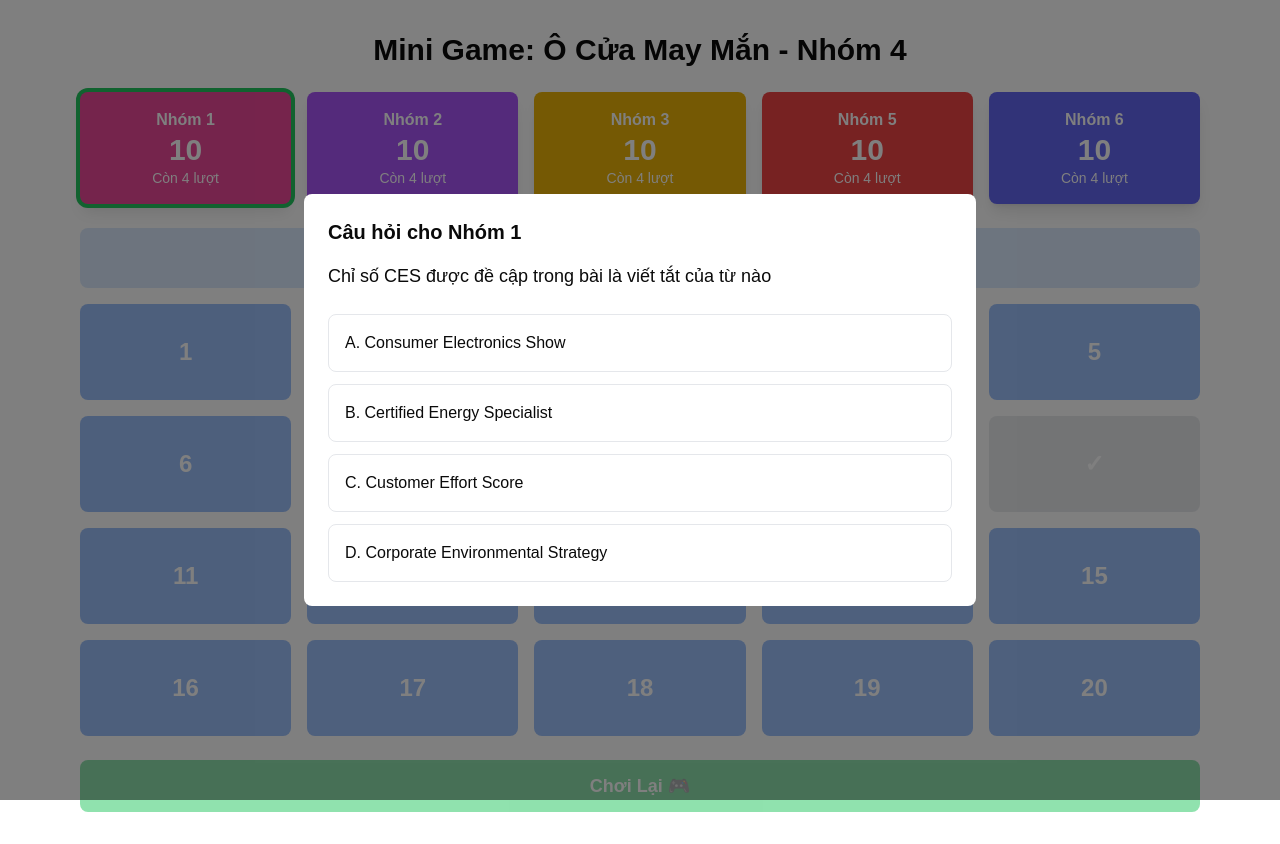
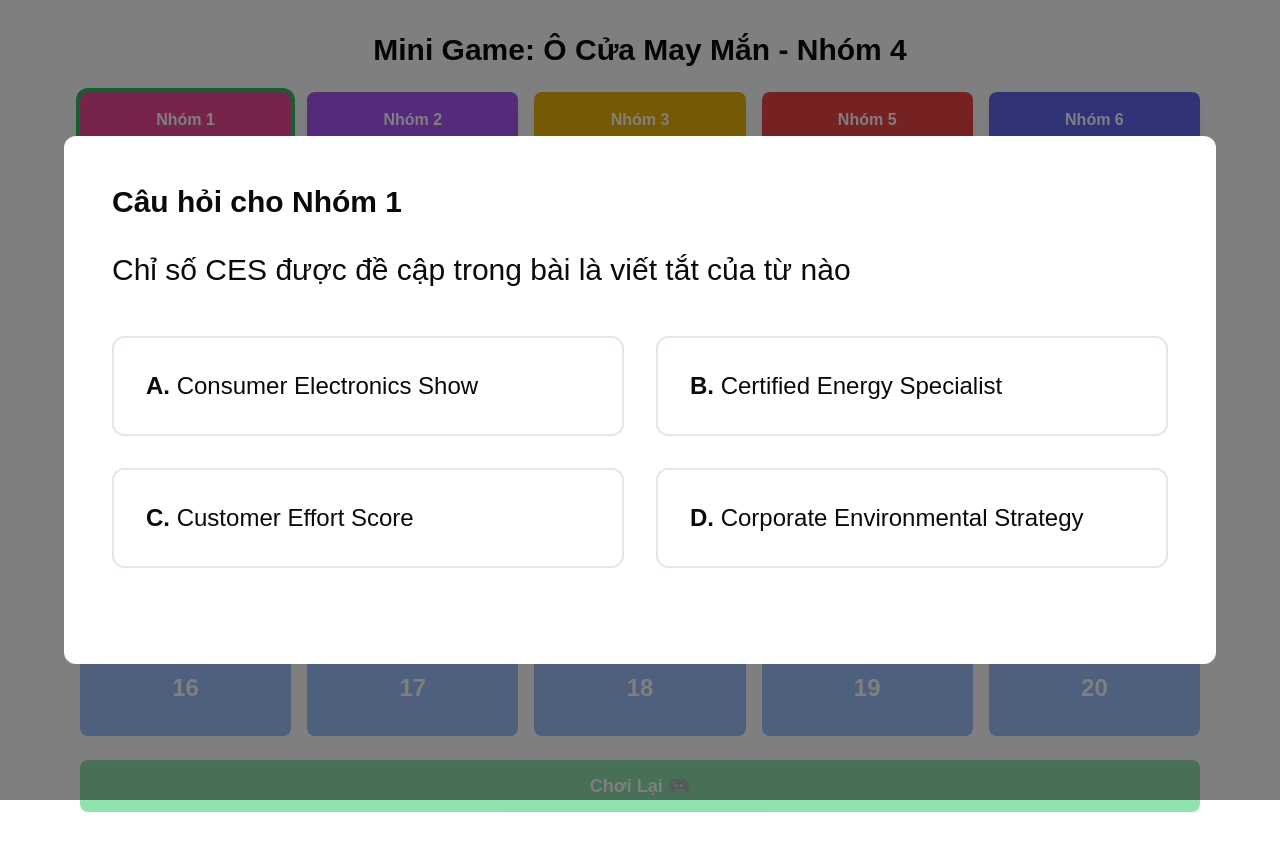
Before and after one commit to TrungKenbi/game-quiz-board, a Next.js app: page / in a window 1280 px wide. Both pictures are taken after a click on the button "10". Built offline with nearby package versions, Linux system fonts and the light colour scheme.

Commit message:
fix model size

```diff
--- a/src/components/GameQuizBoard.tsx
+++ b/src/components/GameQuizBoard.tsx
@@ -401,7 +401,7 @@ const GameQuizBoard = () => {
               </div>
             ) : (
               <span className="absolute inset-0 flex items-center justify-center">
-                {cell ? (index + 1) : "✓"}
+                {cell ? index + 1 : "✓"}
               </span>
             )}
           </button>
@@ -411,21 +411,22 @@ const GameQuizBoard = () => {
       {/* Modal câu hỏi */}
       {isQuestionDialogOpen && currentQuestion && (
         <div className="fixed inset-0 bg-black bg-opacity-50 flex items-center justify-center z-50">
-          <div className="bg-white rounded-lg p-6 max-w-2xl w-full mx-4">
-            <div className="mb-6">
-              <h3 className="text-xl font-bold mb-4">
+          <div className="bg-white rounded-xl p-12 max-w-6xl w-11/12 mx-4">
+            <div className="mb-12">
+              <h3 className="text-3xl font-bold mb-8">
                 Câu hỏi cho {TEAMS[currentTeam]}
               </h3>
-              <p className="text-lg mb-4">{currentQuestion.question}</p>
+              <p className="text-3xl mb-12">{currentQuestion.question}</p>
             </div>
 
-            <div className="space-y-3">
+            {/* 2x2 Grid layout for answers */}
+            <div className="grid grid-cols-2 gap-8 mb-12">
               {Object.entries(currentQuestion.options).map(([key, value]) => (
                 <button
                   key={key}
                   onClick={() => handleAnswerSelect(key)}
                   disabled={showResult}
-                  className={`w-full p-4 text-left rounded-lg transition-colors border ${
+                  className={`p-8 text-2xl text-left rounded-xl transition-colors border-2 ${
                     showResult
                       ? key === currentQuestion.correctAnswer
                         ? "bg-green-100 border-green-500"
@@ -436,24 +437,28 @@ const GameQuizBoard = () => {
                       : "hover:bg-gray-100 border-gray-200"
                   }`}
                 >
-                  {key}. {value}
+                  <span className="font-bold">{key}.</span> {value}
                   {showResult && key === currentQuestion.correctAnswer && (
-                    <span className="float-right text-green-500">✓</span>
+                    <span className="float-right text-green-500 text-3xl">
+                      ✓
+                    </span>
                   )}
                   {showResult &&
                     key === selectedAnswer &&
                     key !== currentQuestion.correctAnswer && (
-                      <span className="float-right text-red-500">✗</span>
+                      <span className="float-right text-red-500 text-3xl">
+                        ✗
+                      </span>
                     )}
                 </button>
               ))}
             </div>
 
             {showResult && (
-              <div className="mt-6 text-center">
+              <div className="mt-12 text-center">
                 <button
                   onClick={handleCloseModal}
-                  className="px-6 py-2 bg-blue-500 text-white rounded-lg hover:bg-blue-600 transition-colors"
+                  className="px-12 py-4 bg-blue-500 text-white rounded-xl hover:bg-blue-600 transition-colors text-2xl font-semibold"
                 >
                   Đóng
                 </button>
```
